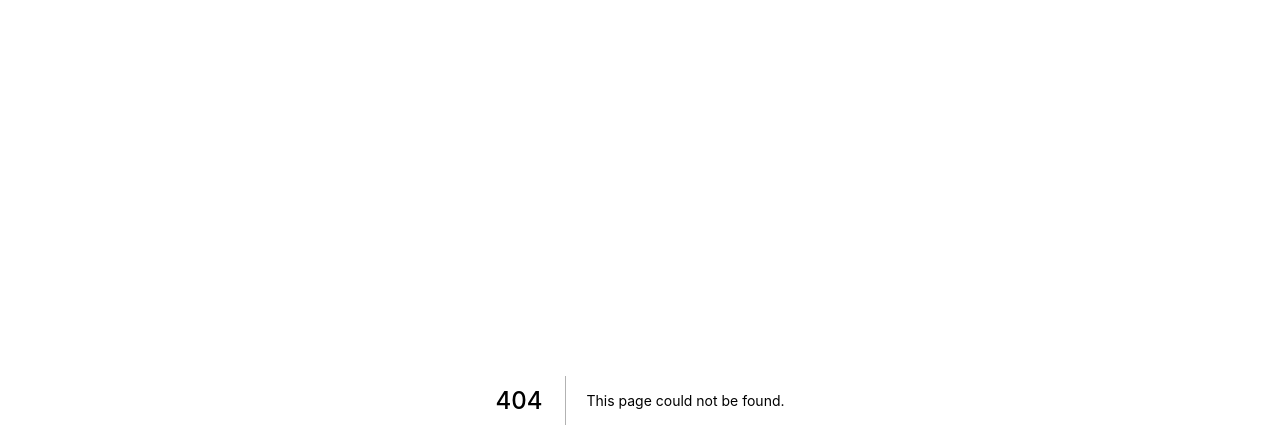
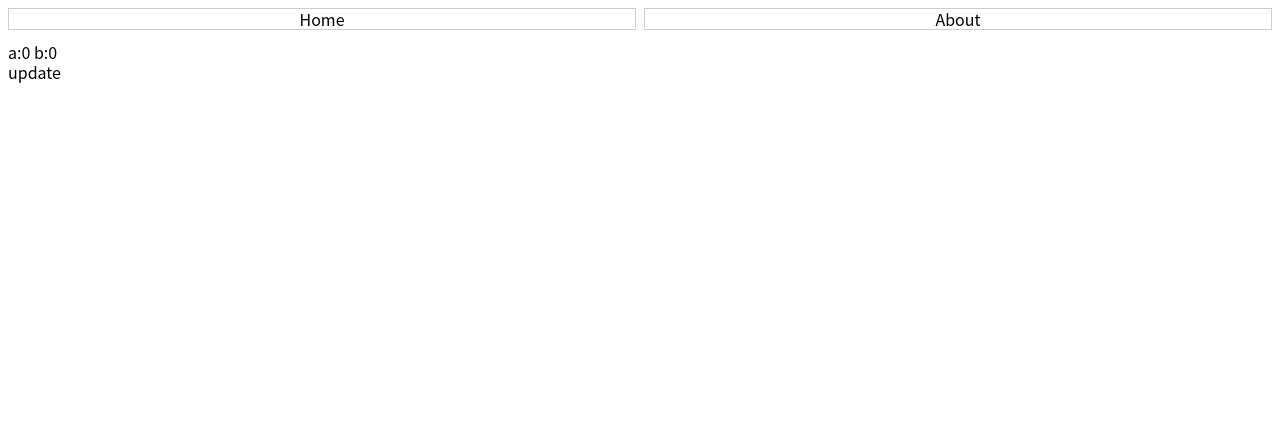
Before and after one commit to kunihiro-mediba/nextsb, a Next.js app: page /about in a window 1280 px wide. Before the commit this address had no page. Shown: the top 448 px of the page. Built offline with nearby package versions, Linux system fonts and the light colour scheme.

Commit message:
add sass style

```diff
--- /dev/null
+++ b/next.config.js
@@ -0,0 +1,7 @@
+const basePath = process.env.BASE_PATH ?? "/";
+
+module.exports = {
+    productionBrowserSourceMaps: true,
+    // trailingSlash: true,
+    basePath,
+};
--- /dev/null
+++ b/src/component/Navigation.module.scss
@@ -0,0 +1,21 @@
+.navigation {
+    display: flex;
+    flex-direction: row;
+    align-items: stretch;
+    padding: 4px;
+
+    li {
+        flex: 1;
+        display: flex;
+        padding: 4px;
+
+        a {
+            flex: 1;
+            display: flex;
+            align-items: center;
+            justify-content: center;
+            text-align: center;
+            border: 1px solid #CCC;
+        }
+    }
+}
--- /dev/null
+++ b/src/component/Navigation.tsx
@@ -0,0 +1,21 @@
+import React from "react";
+import Link from "next/link";
+
+import styles from "./Navigation.module.scss";
+
+export const Navigation: React.FC = () => {
+    return (
+        <ul className={styles.navigation}>
+            <li>
+                <Link href="/">
+                    <a>Home</a>
+                </Link>
+            </li>
+            <li>
+                <Link href="/about">
+                    <a>About</a>
+                </Link>
+            </li>
+        </ul>
+    );
+};
--- /dev/null
+++ b/src/pages/about.tsx
@@ -0,0 +1,29 @@
+import React, { useState } from "react";
+import Head from "next/head";
+
+import { Navigation } from "../component/Navigation";
+
+export const AboutPage: React.FC = () => {
+    const [a, setA] = useState(0);
+    const [b, setB] = useState(0);
+    console.log({ a, b });
+    return (
+        <>
+            <Head>
+                <title>About</title>
+            </Head>
+            <Navigation />
+            <main>
+                <div>a:{a} b:{b}</div>
+                <div>
+                    <button onClick={() => {
+                        setA(a + 1);
+                        setB(b + 1);
+                    }}>update</button>
+                </div>
+            </main>
+        </>
+    );
+};
+
+export default AboutPage;
--- a/src/pages/index.tsx
+++ b/src/pages/index.tsx
@@ -1,4 +1,6 @@
 import Head from "next/head";
+
+import { Navigation } from "../component/Navigation";
 
 export default function Home({ serverTime }) {
     return (
@@ -6,6 +8,7 @@ export default function Home({ serverTime }) {
             <Head>
                 <title>Home</title>
             </Head>
+            <Navigation />
             <main>
                 <div>Hello</div>
                 <div>{serverTime}</div>
--- a/src/styles.scss
+++ b/src/styles.scss
@@ -1,6 +1,7 @@
 * {
     appearance: none;
     background: none transparent;
+    border: 0 solid #000;
     color: inherit;
     font: inherit;
     margin: 0;
@@ -10,5 +11,8 @@
 body {
     background-color: #FFF;
     color: #000;
-    font: 16px/16px 'Noto Sans CJK JP','Hiragino Sans','Droid Sans',sans-serif;
+    font: 16px/20px 'Noto Sans CJK JP','Hiragino Sans','Droid Sans',sans-serif;
 }
+main {
+    padding: 4px 8px;
+}
--- a/tsconfig.json
+++ b/tsconfig.json
@@ -15,5 +15,5 @@
         "jsx": "preserve"
     },
     "exclude": ["node_modules"],
-    "include": ["next-env.d.ts", "**/*.ts", "**/*.tsx"]
+    "include": ["next-env.d.ts", "declaration.d.ts", "src"]
 }
```
Also changed, not shown: declaration.d.ts (added, +7 -0 lines), package.json (+5 -5 lines).
